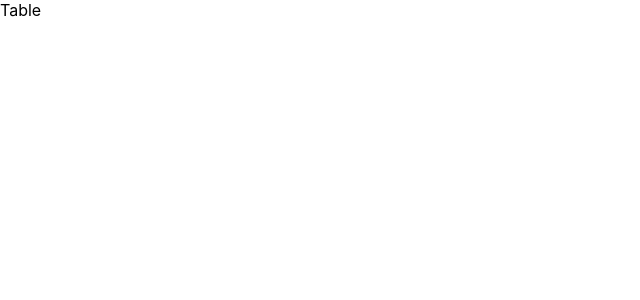
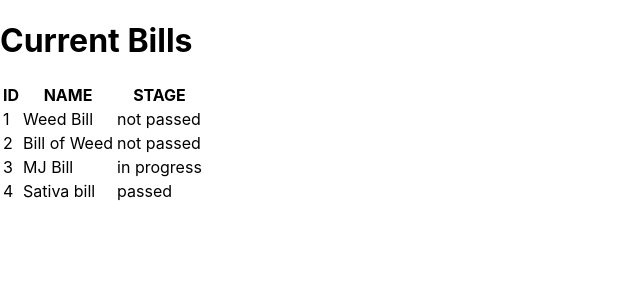
Before and after one commit to MagdalenaJasmine/arbadacarba_v1, a React (Create React App) app: page / in a window 1280 px wide. Shown: the top 300 px of the page, without its empty margins (0-640 px from the left). Built offline with nearby package versions, Linux system fonts and the light colour scheme.

Commit message:
created table component with table data

```diff
--- /dev/null
+++ b/src/components/bill-table/bill-table.component.jsx
@@ -0,0 +1,51 @@
+import React from "react";
+import "./bill-table.styles.css";
+
+class Table extends React.Component {
+  constructor(props) {
+    super(props);
+
+    this.state = {
+      bills: [
+        { id: 1, name: `Weed Bill`, stage: `not passed` },
+        { id: 2, name: `Bill of Weed`, stage: `not passed` },
+        { id: 3, name: "MJ Bill", stage: `in progress` },
+        { id: 4, name: "Sativa bill", stage: `passed` },
+      ],
+    };
+  }
+
+  renderTableData() {
+    return this.state.bills.map((bill, index) => {
+      const { name, stage, id } = bill;
+      return (
+        <tr key={id}>
+          <td>{id}</td>
+          <td> {name}</td>
+          <td>{stage}</td>
+        </tr>
+      );
+    });
+  }
+  renderTableHeader() {
+    let header = Object.keys(this.state.bills[0]);
+    return header.map((key, index) => {
+      return <th key={index}> {key.toUpperCase()} </th>;
+    });
+  }
+  render() {
+    return (
+      <div>
+        <h1>Current Bills</h1>
+        <table id="bills">
+          <tbody>
+            <tr>{this.renderTableHeader()}</tr>
+            {this.renderTableData()}
+          </tbody>
+        </table>
+      </div>
+    );
+  }
+}
+
+export default Table;
--- a/src/pages/homepage/homepage.component.jsx
+++ b/src/pages/homepage/homepage.component.jsx
@@ -1,8 +1,11 @@
 import React from "react";
+import Table from "../../components/bill-table/bill-table.component";
 
 const HomePage = () => (
   <div className="homepage">
-    <div className="table">Table</div>
+    <div className="table">
+      <Table />
+    </div>
   </div>
 );
 
```
Also changed, not shown: src/components/bill-table/bill-table.styles.css (added).
